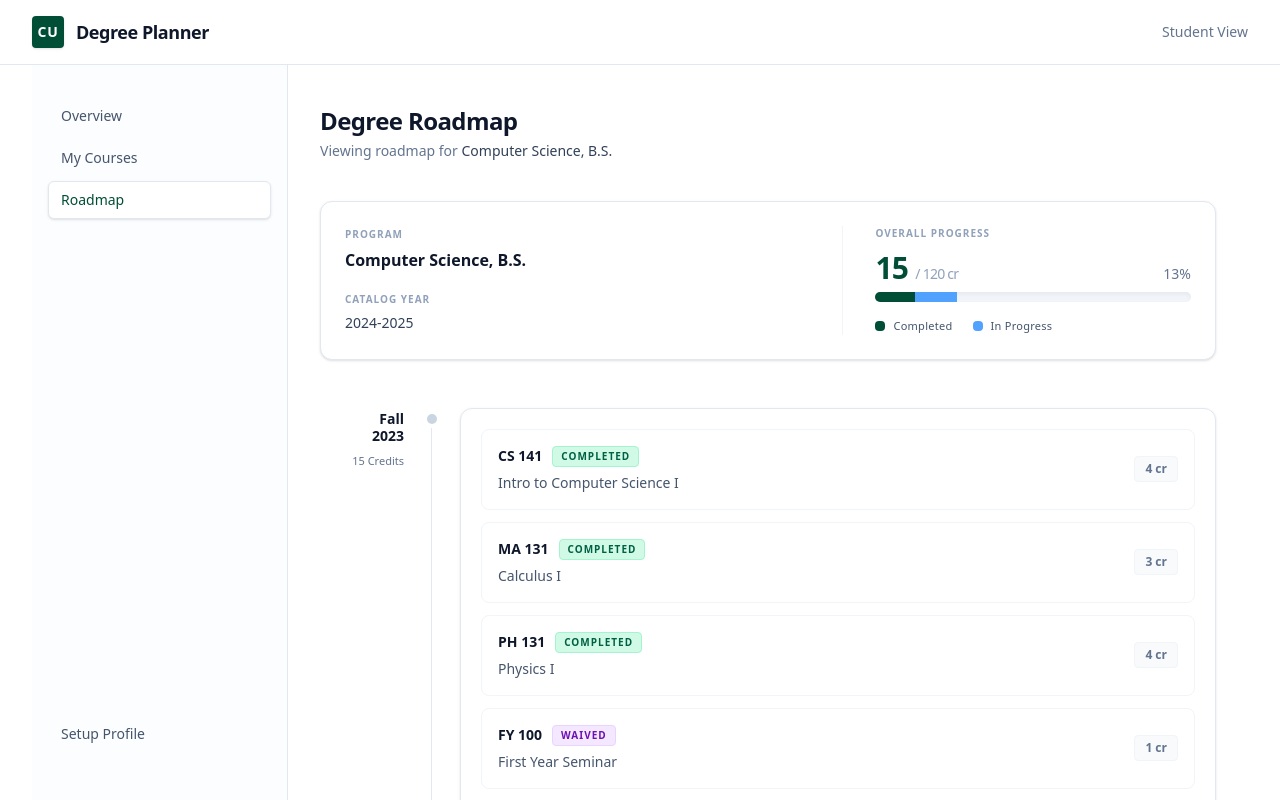
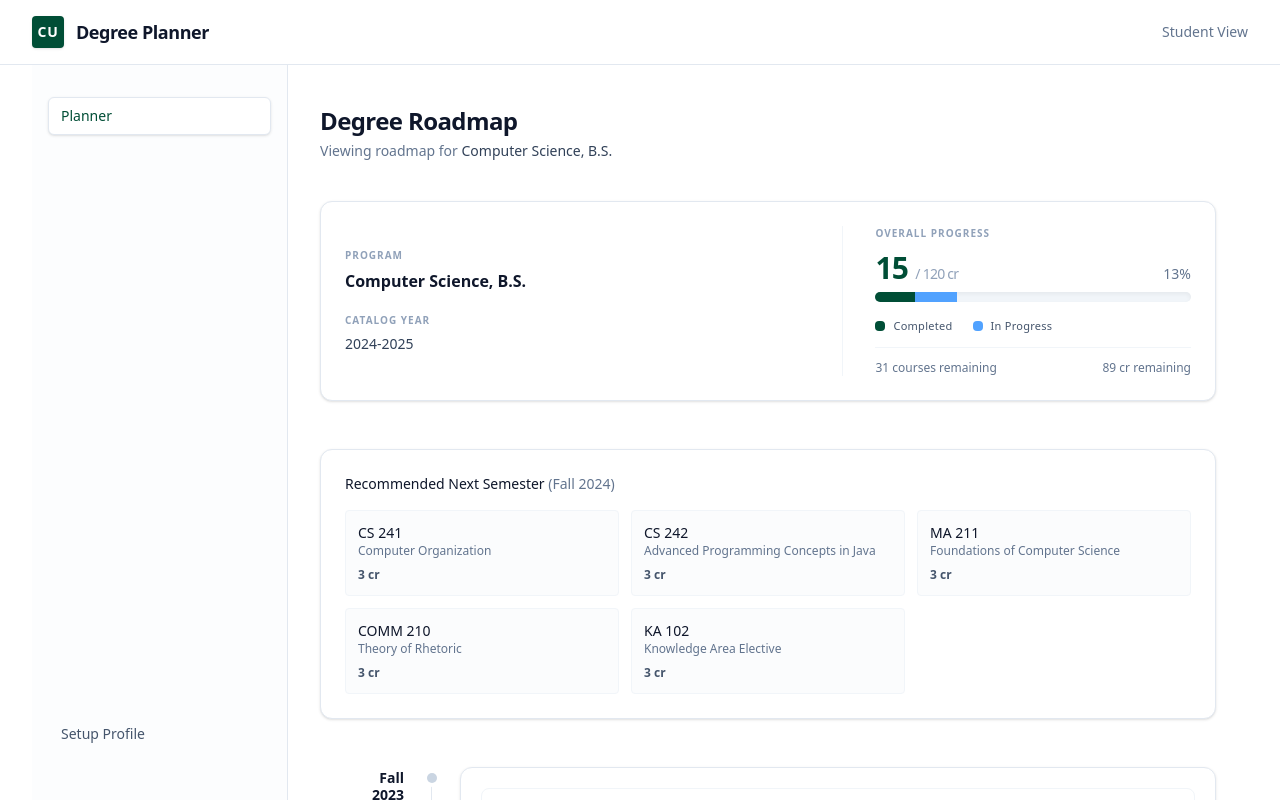
Before and after one commit to 12asim/clarkson-degree-planner, a Next.js app: page /roadmap in a window 1280 px wide. Shown: the top 800 px of the page. Built offline with nearby package versions, Linux system fonts and the light colour scheme.

Commit message:
Simplify planner flow

```diff
--- a/src/app/page.tsx
+++ b/src/app/page.tsx
@@ -1,77 +1,5 @@
+import { redirect } from 'next/navigation';
+
 export default function Home() {
-  return (
-    <div className="px-8 py-10 w-full max-w-4xl">
-      <header className="mb-10">
-        <h1 className="text-2xl font-semibold tracking-tight text-slate-900">
-          Academic Overview
-        </h1>
-        <p className="mt-2 text-sm text-slate-500">
-          Track your progress towards graduation and plan upcoming semesters.
-        </p>
-      </header>
-
-      <div className="grid gap-6 md:grid-cols-2">
-        {/* Completed Courses */}
-        <div className="rounded-xl border border-slate-200 bg-white p-6 shadow-sm">
-          <div className="flex items-center justify-between mb-4">
-            <h2 className="text-base font-medium text-slate-900">Credits Completed</h2>
-            <span className="text-sm font-medium text-[#004e36] bg-[#004e36]/10 px-2 flex items-center h-6 rounded-md">64 / 120</span>
-          </div>
-          <div className="h-2 w-full overflow-hidden rounded-full bg-slate-100">
-            <div className="h-full w-[53%] rounded-full bg-[#004e36]"></div>
-          </div>
-          <p className="mt-4 text-sm text-slate-500">
-            You are 53% of the way to your degree requirements.
-          </p>
-        </div>
-
-        {/* Remaining Required */}
-        <div className="rounded-xl border border-slate-200 bg-white p-6 shadow-sm">
-          <h2 className="text-base font-medium text-slate-900 mb-4">Remaining Requirements</h2>
-          <div className="space-y-3">
-            <div className="flex justify-between items-center text-sm border-b border-slate-100 pb-2">
-              <span className="text-slate-600">Major Core</span>
-              <span className="font-medium text-slate-900">18 cr</span>
-            </div>
-            <div className="flex justify-between items-center text-sm border-b border-slate-100 pb-2">
-              <span className="text-slate-600">Clarkson Common Core</span>
-              <span className="font-medium text-slate-900">6 cr</span>
-            </div>
-            <div className="flex justify-between items-center text-sm">
-              <span className="text-slate-600">Free Electives</span>
-              <span className="font-medium text-slate-900">32 cr</span>
-            </div>
-          </div>
-        </div>
-
-        {/* Next Semester */}
-        <div className="rounded-xl border border-slate-200 bg-white p-6 shadow-sm md:col-span-2">
-          <h2 className="text-base font-medium text-slate-900 mb-4">Recommended Next Semester</h2>
-          <div className="divide-y divide-slate-100 border border-slate-100 rounded-lg overflow-hidden">
-            <div className="flex items-center justify-between bg-slate-50/50 p-4">
-              <div>
-                <span className="font-medium text-slate-900 block">CS 344</span>
-                <span className="text-sm text-slate-500">Algorithms and Data Structures</span>
-              </div>
-              <span className="text-sm font-medium text-slate-600">3 cr</span>
-            </div>
-            <div className="flex items-center justify-between bg-white p-4">
-              <div>
-                <span className="font-medium text-slate-900 block">CS 350</span>
-                <span className="text-sm text-slate-500">Software Design and Development</span>
-              </div>
-              <span className="text-sm font-medium text-slate-600">3 cr</span>
-            </div>
-            <div className="flex items-center justify-between bg-white p-4">
-              <div>
-                <span className="font-medium text-slate-900 block">MA 211</span>
-                <span className="text-sm text-slate-500">Foundations of Computer Science</span>
-              </div>
-              <span className="text-sm font-medium text-slate-600">3 cr</span>
-            </div>
-          </div>
-        </div>
-      </div>
-    </div>
-  );
+  redirect('/roadmap');
 }
--- a/src/app/roadmap/page.tsx
+++ b/src/app/roadmap/page.tsx
@@ -21,7 +21,7 @@ type Course = {
 };
 
 // Base Template Data
-const ROADMAP_TEMPLATE: Omit<Semester, 'status'>[] = [
+const ROADMAP_TEMPLATE: { id: string; season: string; year: number; courses: Course[] }[] = [
   {
     id: "fall-2023",
     season: "Fall",
@@ -191,7 +191,7 @@ export default function RoadmapPage() {
     let semesterComplete = true;
     let hasWaivedOrCompleted = false;
 
-    const processedCourses = semester.courses.map(course => {
+    const processedCourses: Course[] = semester.courses.map(course => {
       let state: CourseState = 'remaining';
 
       const isCompleted = studentInfo.completed.some(c => sanitizeMatch(course.code, c));
@@ -263,6 +263,11 @@ export default function RoadmapPage() {
 
   const totalRequired = creditsCompleted + creditsInProgress + creditsRemaining; // dynamically ensures matching the exact roadmap sum (120)
 
+  const remainingCoursesCount = finalRoadmap.reduce((acc, sem) => acc + sem.courses.filter(c => c.state === 'remaining' || c.state === 'recommended').length, 0);
+
+  const nextSemester = finalRoadmap.find(sem => sem.status === 'future');
+  const recommendedCourses = nextSemester?.courses.filter(c => c.state === 'recommended') || [];
+
   // -- RENDER --
   return (
     <div className="px-8 py-10 w-full max-w-5xl mx-auto">
@@ -312,8 +317,30 @@ export default function RoadmapPage() {
               <span>In Progress</span>
             </div>
           </div>
+          <div className="mt-3 pt-3 border-t border-slate-100 flex justify-between text-xs text-slate-500 font-medium">
+            <span>{remainingCoursesCount} courses remaining</span>
+            <span>{creditsRemaining} cr remaining</span>
+          </div>
         </div>
       </div>
+
+      {/* Recommended Next Semester Panel */}
+      {recommendedCourses.length > 0 && (
+        <div className="bg-white border border-slate-200 rounded-xl p-6 mb-12 shadow-sm">
+          <h2 className="text-sm font-medium text-slate-900 mb-4">Recommended Next Semester {nextSemester && <span className="text-slate-500 font-normal">({nextSemester.season} {nextSemester.year})</span>}</h2>
+          <div className="grid grid-cols-1 sm:grid-cols-2 md:grid-cols-3 gap-3">
+            {recommendedCourses.map(c => (
+              <div key={c.code} className="p-3 rounded border border-slate-100 bg-slate-50/50 flex flex-col justify-between hover:border-slate-200 transition-colors">
+                <div className="mb-2">
+                  <span className="font-medium text-sm text-slate-900 block">{c.code}</span>
+                  <span className="text-xs text-slate-500 line-clamp-1" title={c.title}>{c.title}</span>
+                </div>
+                <span className="text-xs font-semibold text-slate-600">{c.credits} cr</span>
+              </div>
+            ))}
+          </div>
+        </div>
+      )}
 
       {/* Roadmap Timeline */}
       <div className="relative">
--- a/src/components/layout/Sidebar.tsx
+++ b/src/components/layout/Sidebar.tsx
@@ -7,9 +7,7 @@ export default function Sidebar() {
   const pathname = usePathname();
 
   const navItems = [
-    { name: "Overview", href: "/" },
-    { name: "My Courses", href: "/courses" },
-    { name: "Roadmap", href: "/roadmap" },
+    { name: "Planner", href: "/roadmap" },
   ];
 
   const bottomNavItems = [
```
